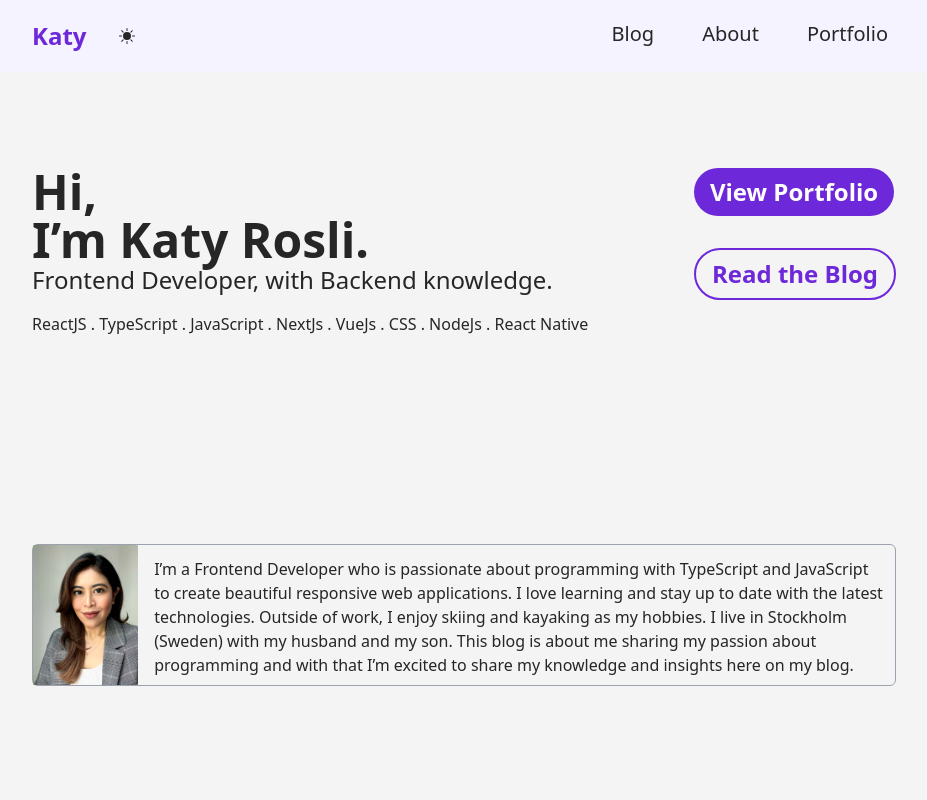
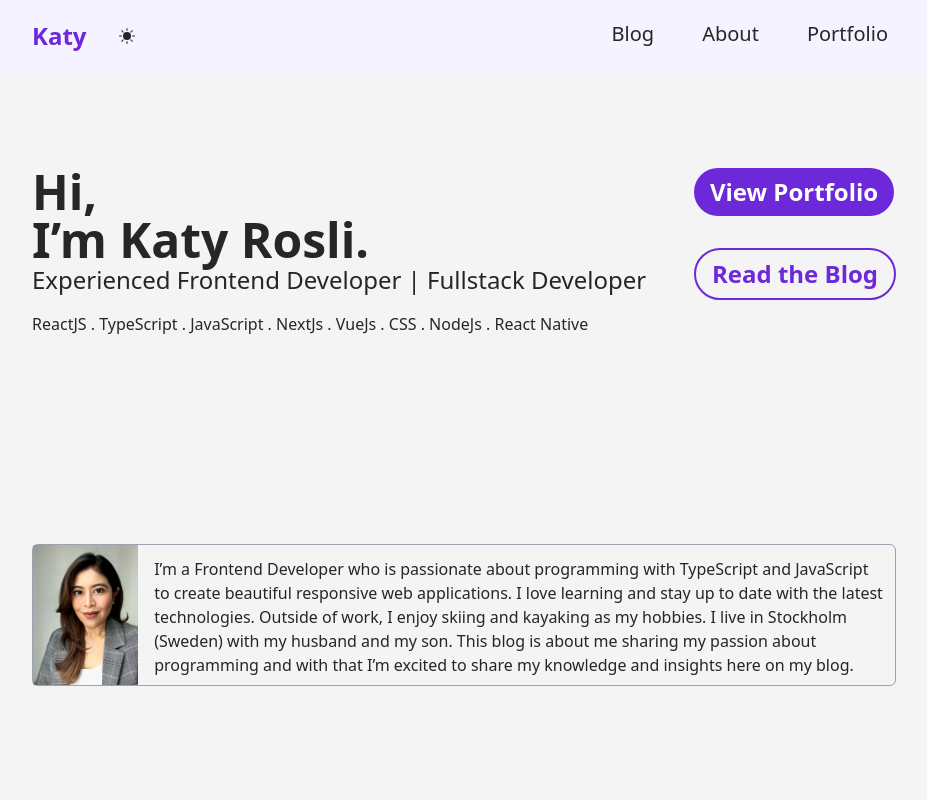
Before and after one commit to KatyRosli/blog, a Next.js app: page / in a window 1280 px wide. Shown: the top 800 px of the page, without its empty margins (176-1103 px from the left). Built offline with nearby package versions, Linux system fonts and the light colour scheme.

Commit message:
new post

```diff
--- a/pages/index.tsx
+++ b/pages/index.tsx
@@ -30,7 +30,7 @@ export default function Home() {
       <div className='justify-between mx-auto lg:max-w-7xl md:flex md:px-48 mb-40'>
         <div className='mb-8'>
           <h1 className='font-bold text-5xl'>Hi,<br/>I’m Katy Rosli.</h1>
-          <h2>Frontend Developer, with Backend knowledge.</h2>
+          <h2>Experienced Frontend Developer | Fullstack Developer</h2>
           <p className='text-base'>ReactJS . TypeScript . JavaScript . NextJs . VueJs . CSS . NodeJs . React Native</p>
         </div>
         <div className='flex flex-col'>
```
